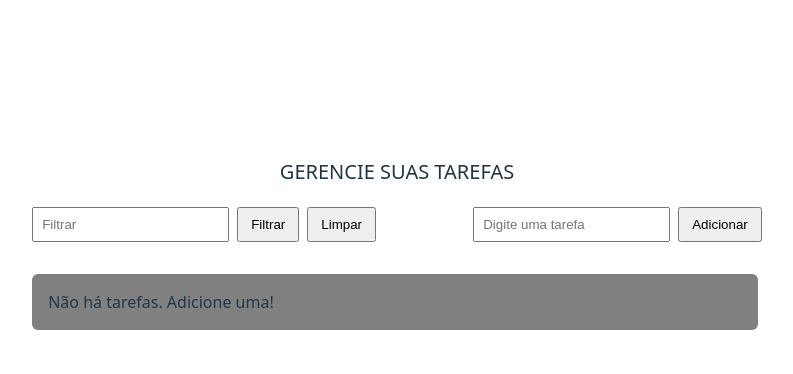
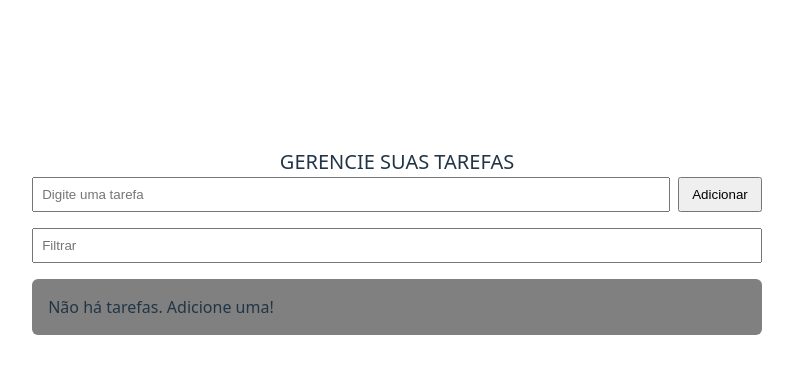
Before and after one commit to matheuscassioli/vue-js-crud, a Vue app: page / in a window 1280 px wide. Shown: the top 374 px of the page, without its empty margins (243-1036 px from the left). Built offline with nearby package versions, Linux system fonts and the light colour scheme.

Commit message:
feature(filtro) : capturando filtro onchange

```diff
--- a/src/components/TodoForm.vue
+++ b/src/components/TodoForm.vue
@@ -37,10 +37,6 @@ const handleSubmit = () => {
   localStorage.setItem('tasks', JSON.stringify(tasksInLocalStorage));
   loadTasksFromLocalStorage();
   newTask.value = "";
-
-  // setTimeout(() => {
-  //   document.querySelector('.list-container').classList.remove('opacity')
-  // }, 1000)
 }
 
 const handleDelete = (id) => {
@@ -50,10 +46,11 @@ const handleDelete = (id) => {
   loadTasksFromLocalStorage();
 }
 
-const handleSearch = () => {
-  console.log('filtar')
+const handleSearch = (e) => {
+  console.log(e.target.value)
 }
 
+//
 </script>
 
 <template>
@@ -62,37 +59,38 @@ const handleSearch = () => {
     <p>Gerencie suas tarefas</p>
 
     <div class="inputs-container">
-
-      <form @submit.prevent="handleSearch">
-        <input placeholder="Filtrar" />
-        <button type="submit">Filtrar</button>
-        <button>Limpar</button>
-      </form>
-
       <form @submit.prevent="handleSubmit">
         <input v-model="newTask" placeholder="Digite uma tarefa" />
         <button type="submit">Adicionar</button>
       </form>
 
+      <form>
+        <input @input="handleSearch" placeholder="Filtrar" />
+      </form>
     </div>
 
-    <ul class="list-container">
-      <li v-for="(task, index) in tasks" :key="index">{{ task.task }}
-        <button @click="handleDelete(task.id)">
-          <Trash2 :size="16" />
-        </button>
-      </li>
+    <div class="list-context-container">
+      <ul v-if="tasks.length !== 0" class="list-container">
+        <li v-for="(task, index) in tasks" :key="index">{{ task.task }}
+          <button @click="handleDelete(task.id)">
+            <Trash2 :size="16" />
+          </button>
+        </li>
+      </ul>
 
       <div class="list-empty" v-if="tasks.length === 0">
         Não há tarefas. Adicione uma!
       </div>
-    </ul>
-
+    </div>
   </div>
 
 </template>
 
 <style scoped>
+.list-context-container {
+  min-height: 350px;
+}
+
 .list-container {
   display: flex;
   list-style-type: none;
@@ -139,8 +137,7 @@ const handleSearch = () => {
 }
 
 .inputs-container {
-  display: flex;
-  justify-content: space-between;
+  /*  */
 }
 
 .list-empty {
--- a/src/style.css
+++ b/src/style.css
@@ -1,3 +1,9 @@
+* {
+  box-sizing: border-box;
+  margin: 0;
+  padding: 0;
+}
+
 :root {
   font-family: system-ui, Avenir, Helvetica, Arial, sans-serif;
   line-height: 1.5;
@@ -36,11 +42,6 @@ h1 {
   line-height: 1.1;
 }
 
-
-.card {
-  padding: 2em;
-}
-
 #app {
   width: 100%;
   padding: 2rem;
```
